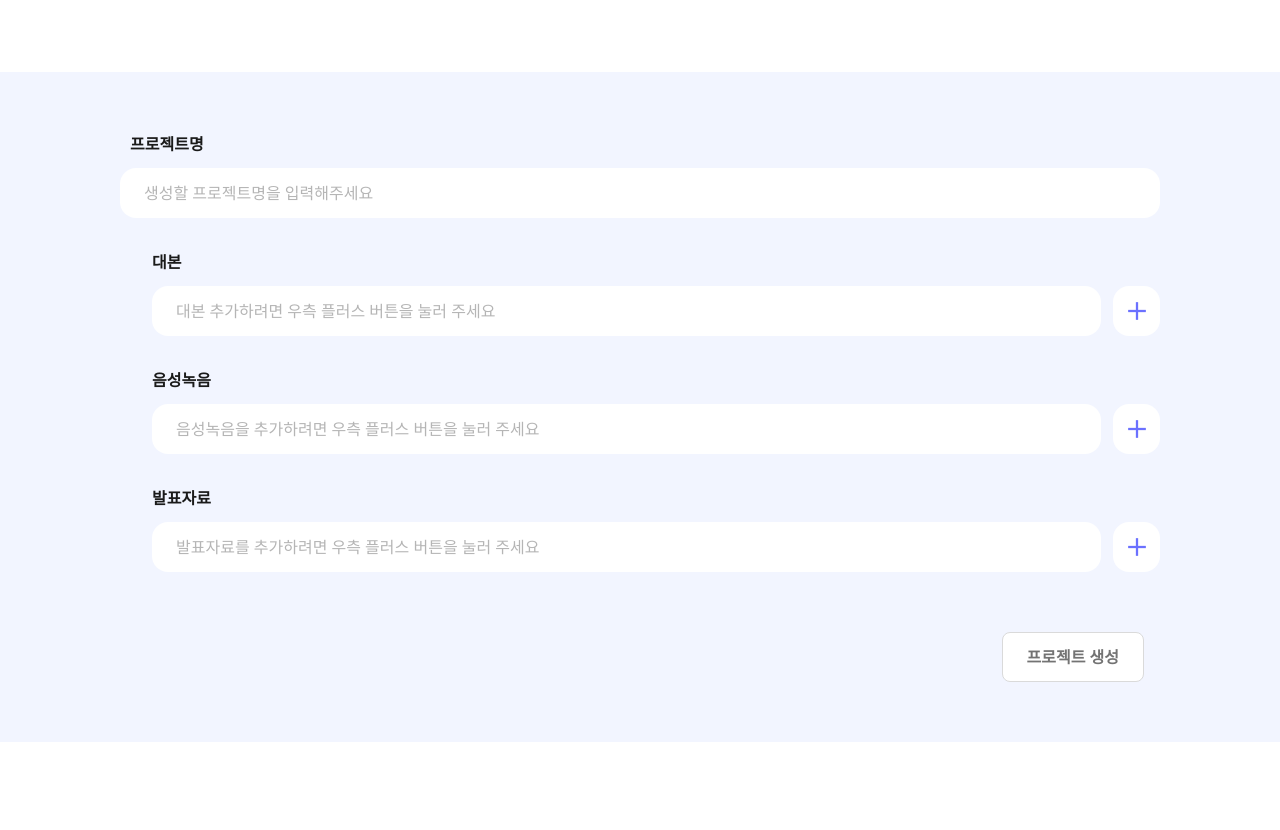
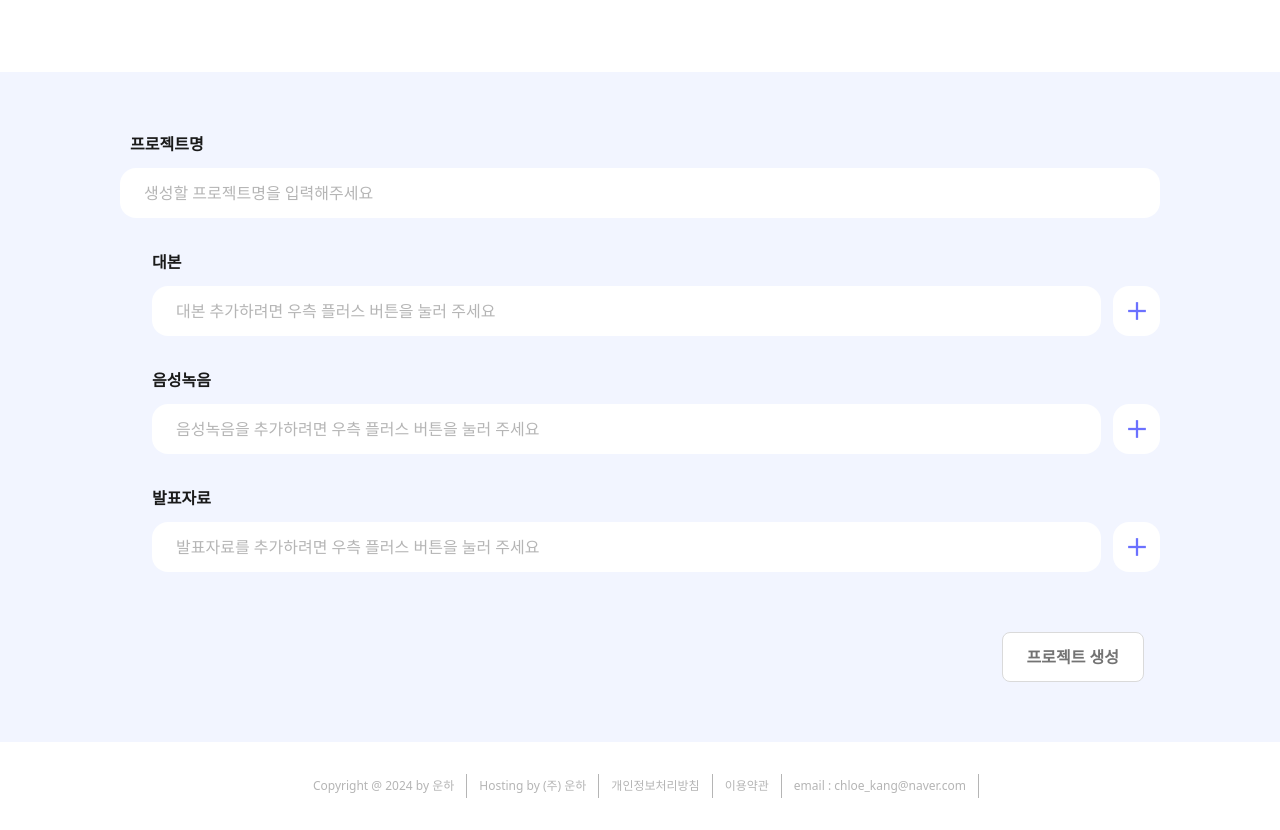
Before and after one commit to Talk-Kit/talk-kit-frontend, a Next.js app: page /my-project/new-project in a window 1280 px wide. Built offline with nearby package versions, Linux system fonts and the light colour scheme.

Commit message:
🌱[프로젝트] : 프로젝트 푸터 세팅

```diff
--- /dev/null
+++ b/app/my-project/components/Footer.tsx
@@ -0,0 +1,35 @@
+export default function MyProjectFooter() {
+  return (
+    <div className="flex py-3 lg:py-8 px-0 flex-col justify-end items-center self-stretch">
+      <div className="flex justify-center items-start content-start flex-wrap">
+        <div className="flex-center py-1 px-3 gap-[10px] border-r-[1px] border-gray-3">
+          <span className="text-gray-3 text-center text-xs">
+            Copyright @ 2024 by 운하
+          </span>
+        </div>
+
+        <div className="flex-center py-1 px-3 gap-[10px] border-r-[1px] border-gray-3">
+          <span className="text-gray-3 text-center text-xs">
+            Hosting by (주) 운하
+          </span>
+        </div>
+
+        <div className="flex-center py-1 px-3 gap-[10px] border-r-[1px] border-gray-3">
+          <span className="text-gray-3 text-center text-xs">
+            개인정보처리방침
+          </span>
+        </div>
+
+        <div className="flex-center py-1 px-3 gap-[10px] border-r-[1px] border-gray-3">
+          <span className="text-gray-3 text-center text-xs">이용약관</span>
+        </div>
+
+        <div className="flex-center py-1 px-3 gap-[10px] border-r-[1px] border-gray-3">
+          <span className="text-gray-3 text-center text-xs">
+            email : chloe_kang@naver.com
+          </span>
+        </div>
+      </div>
+    </div>
+  );
+}
--- a/app/my-project/layout.tsx
+++ b/app/my-project/layout.tsx
@@ -1,4 +1,5 @@
 import React from "react";
+import MyProjectFooter from "./components/Footer";
 
 export const metadata = {
   title: "토크키트",
@@ -10,5 +11,10 @@ export default function RootLayout({
 }: {
   children: React.ReactNode;
 }) {
-  return <>{children}</>;
+  return (
+    <>
+      {children}
+      <MyProjectFooter />
+    </>
+  );
 }
--- a/app/my-project/new-project/page.tsx
+++ b/app/my-project/new-project/page.tsx
@@ -18,7 +18,7 @@ export default function MyProject_New() {
   return (
     <div
       style={{ background: "rgba(189, 203, 253, 0.20)" }}
-      className="mt-[72px] mb-[88px] h-auto flex py-[60px] px-4 lg:px-[120px] flex-col items-center self-stretch"
+      className="mt-[72px] h-auto flex py-[60px] px-4 lg:px-[120px] flex-col items-center self-stretch"
     >
       <div className="flex flex-col items-center gap-8 self-stretch">
         {/* 프로젝트명 */}
```
